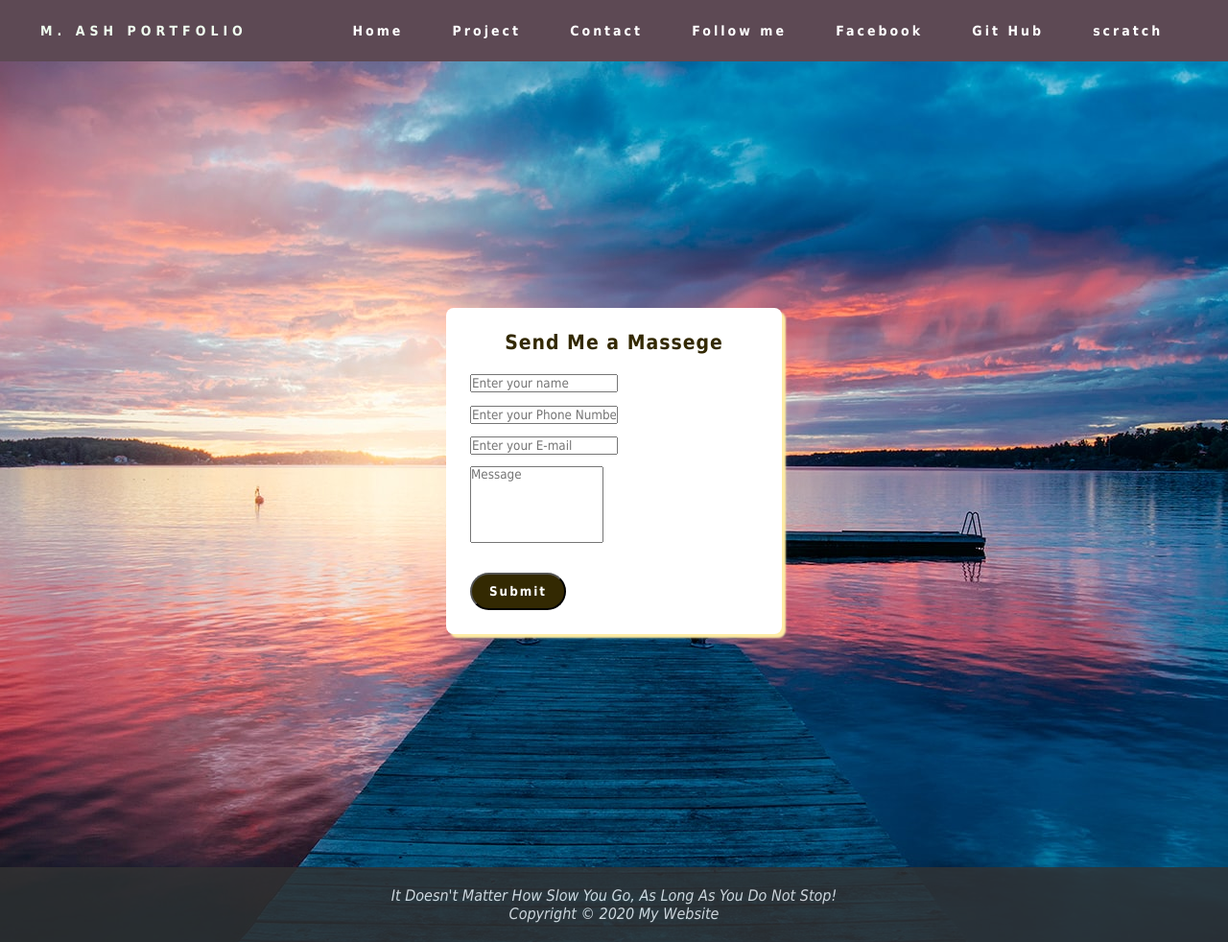
After one commit to Ashuza11/Ash_portfolio, a Flask app: template templates/contact.html in a window 1280 px wide. The commit adds this page. Shown: the whole page at 96% size. Run offline with Flask 2, Linux system fonts and the light colour scheme; the template is opened without the code that fills it, so the values that code supplies are empty; some libraries are stand-ins or nearby versions.

Commit message:
add some flask for better design

```diff
--- /dev/null
+++ b/application.py
@@ -0,0 +1,22 @@
+
+from flask import Flask, redirect,render_template, request
+
+# Configure Application
+app = Flask(__name__)
+
+# All route
+@app.route("/")
+def index():
+    """Show Home Page"""
+    return render_template("index.html")
+
+
+@app.route("/contact")
+def contact():
+    """Show Contact Page"""
+    return render_template("/contact.html")
+
+@app.route("/project")
+def project():
+    """Show Project Page"""
+    return render_template("/project.html")
--- /dev/null
+++ b/requirements.txt
@@ -0,0 +1,3 @@
+Flask
+Flask-Session
+requests
--- a/Styles.css
+++ b/static/css/Styles.css
@@ -21,7 +21,11 @@ body {
   margin: auto;
   overflow: visible;
 }
-
+/* Fix the height with the section*/
+section.hieght
+{
+    height: 100vh;
+}
 /* Nav-bar styles */
 * {
   margin: 0px;
@@ -146,6 +150,8 @@ nav {
 }
 /* Page content */
 #main {
+  background-color: #555;
+  opacity: 0.8;
   text-align: center;
   color: #fff;
   font-weight: 800;
--- a/contact.css
+++ b/static/css/contact.css
@@ -11,6 +11,7 @@ body
 {
     background-color: grey;
 }
+
 .c_form
 {
     position: absolute;
--- a/project.css
+++ b/static/css/project.css
@@ -1,12 +1,4 @@
-/* the body */
-body
-{
-    background: url("mycover.jpg") fixed center;
-    line-height: 1.6em;
-    margin: 0;
-    background-repeat: no-repeat;
 
-}
 /* project form */
 .pro-form
 {
@@ -19,6 +11,17 @@ body
     border-radius: 10px;
 
 }
+/* the body */
+body
+{
+    background: url("/static/img/mycover.jpg") fixed center;
+    line-height: 1.6em;
+    margin: 0;
+    background-repeat: no-repeat;
+
+}
+
+
 .title
 {
     font:  italic 20px Arial, Tahoma;
--- /dev/null
+++ b/templates/contact.html
@@ -0,0 +1,30 @@
+{% extends "layout.html" %}
+{% block title %}
+    Contact
+{% endblock %}
+
+{% block body %}
+        <section class="hieght">
+            <div class="c_form">
+                <h2>Send Me a Massege</h2>
+                <div id="error_message"></div>
+                <form id="myForm" onsubmit="return validation();">
+                    <div class="input_field">
+                        <input type="text" id="name" placeholder="Enter your name">
+                    </div>
+                    <div class="input_field">
+                        <input type="text" id="phone" placeholder="Enter your Phone Number">
+                    </div>
+                    <div class="input_field">
+                        <input type="email" id="email" placeholder="Enter your E-mail">
+                    </div>
+                    <div class="input_field">
+                        <textarea id="message"  clos="30" placeholder="Message"></textarea>
+                    </div>
+                    <div class="btn">
+                        <input type="submit">
+                    </div>
+                </form>
+            </div>
+        </section>
+{% endblock %}
--- /dev/null
+++ b/templates/layout.html
@@ -0,0 +1,57 @@
+<!DOCTYPE html>
+
+<html lang="en">
+    <head>
+        <meta charset="utf-8">
+        <meta name="viewport" content="width=device-width, initial-scale=1.0">
+        <link href="/static/css/Styles.css" rel="stylesheet">
+        <link href="/static/css/project.css" rel="stylesheet">
+        <link href="/static/css/contact.css" rel="stylesheet">
+        <title>M-Ash:{% block title %}{% endblock %}</title>
+    </head>
+
+    <!-- navbar -->
+    <nav id="navbar">
+        <div class="logo">
+            <h4>M. Ash Portfolio</h4>
+        </div>
+        <ul class="nav-links">
+            <li><a class="active" href="/">Home</a></li>
+            <li><a href="/project" target="blink">Project</a></li>
+            <li><a href="/contact" target="blink">Contact</a></li>
+            <li> <a href="https://twitter.com/Ashuza11" title="Twitter" target="blink">Follow me</a></li>
+            <li> <a href="https://web.facebook.com/albino.muhigiri.1 target="blink">Facebook</a></li>
+            <Li><a href="https://github.com/Ashuza11" target="blink">Git Hub</a></Li>
+            <li><a href="https://scratch.mit.edu/users/Ashuza/" target="blink">scratch</a></li>
+        </ul>
+        <!-- The burger-->
+        <div class="burger">
+            <div class="line1"></div>
+            <div class="line2"></div>
+            <div class="line3"></div>
+        </div>
+        <!-- burger-wrapper -->
+    </nav>
+    <!-- /#navbar-wrapper -->
+    <body>
+         <!-- Body -->
+         {% block body %}
+         {% endblock %}
+         <!-- Body Wrapper -->
+    </body>
+    <!-- Footer-->
+    <footer id="main-footer">
+        <p>It Doesn't Matter How Slow You Go, As Long As You Do Not Stop!</p>
+        <p>Copyright &copy; 2020 My Website </p>
+    </footer>
+    <!-- Footer-Wrapper-->
+
+    <!--js links-->
+    <!-- JS link for the nav-bar-->
+    <script src="/static/js/app.js"></script>
+    <script src="/static/js/contact.js"></script>
+    <!-- Link-Wrapper -->
+    <script src="https://code.jquery.com/jquery-3.3.1.slim.min.js" integrity="sha384-q8i/X+965DzO0rT7abK41JStQIAqVgRVzpbzo5smXKp4YfRvH+8abtTE1Pi6jizo" crossorigin="anonymous"></script>
+    <script src="https://cdnjs.cloudflare.com/ajax/libs/popper.js/1.14.3/umd/popper.min.js" integrity="sha384-ZMP7rVo3mIykV+2+9J3UJ46jBk0WLaUAdn689aCwoqbBJiSnjAK/l8WvCWPIPm49" crossorigin="anonymous"></script>
+    <script src="https://stackpath.bootstrapcdn.com/bootstrap/4.1.3/js/bootstrap.min.js" integrity="sha384-ChfqqxuZUCnJSK3+MXmPNIyE6ZbWh2IMqE241rYiqJxyMiZ6OW/JmZQ5stwEULTy" crossorigin="anonymous"></script>
+</html>
```
Also changed, not shown: contact.html (deleted, +0 -34 lines), index.html (deleted, +0 -75 lines), project.html (deleted, +0 -22 lines), templates/index.html (added, +29 -0 lines), templates/project.html (added, +19 -0 lines), README.md (added), static/img/ma.jpg (renamed from ma.jpg), static/img/mycover.jpg (renamed from mycover.jpg), static/js/app.js (renamed from app.js), static/js/contact.js (renamed from contact.js), 1 other file.
